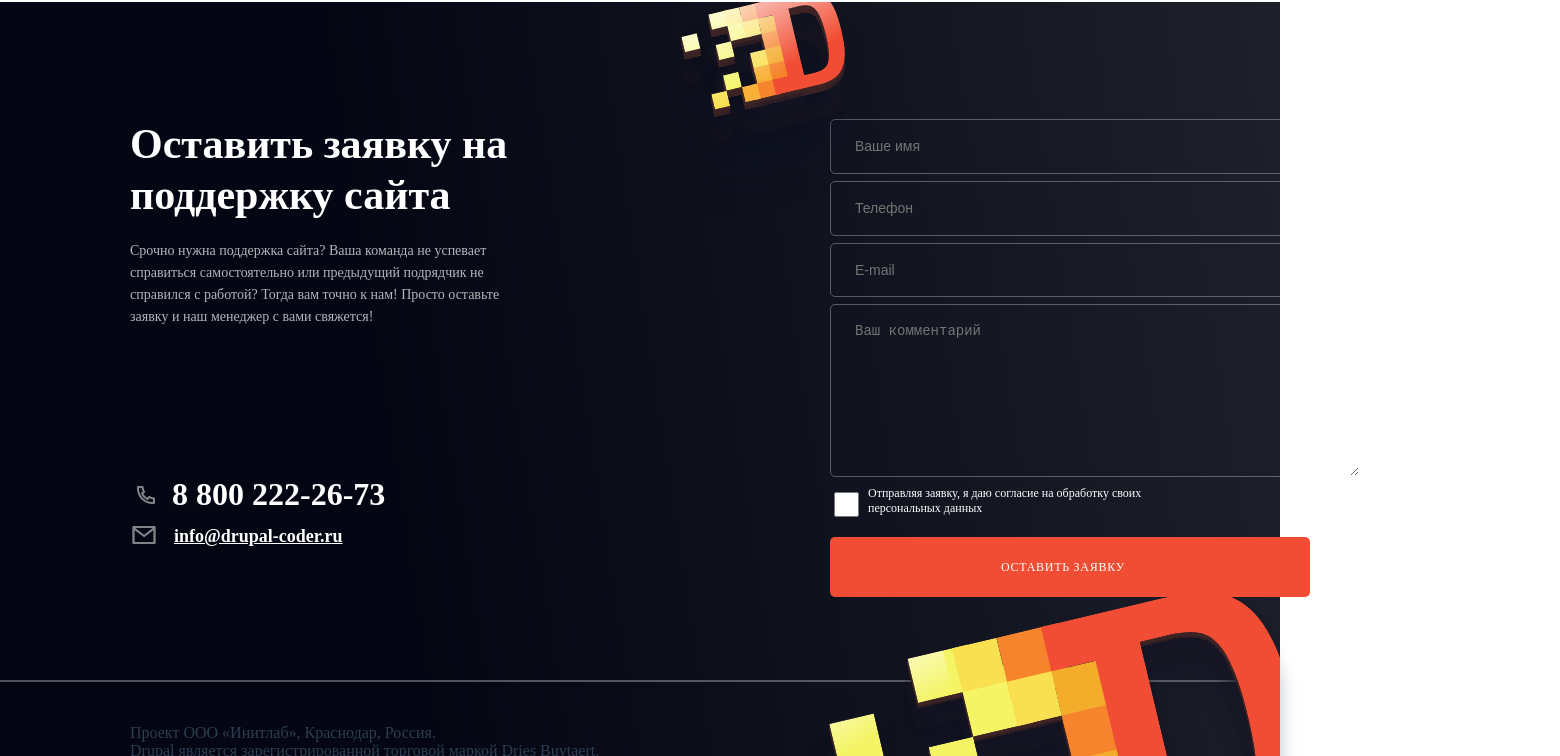
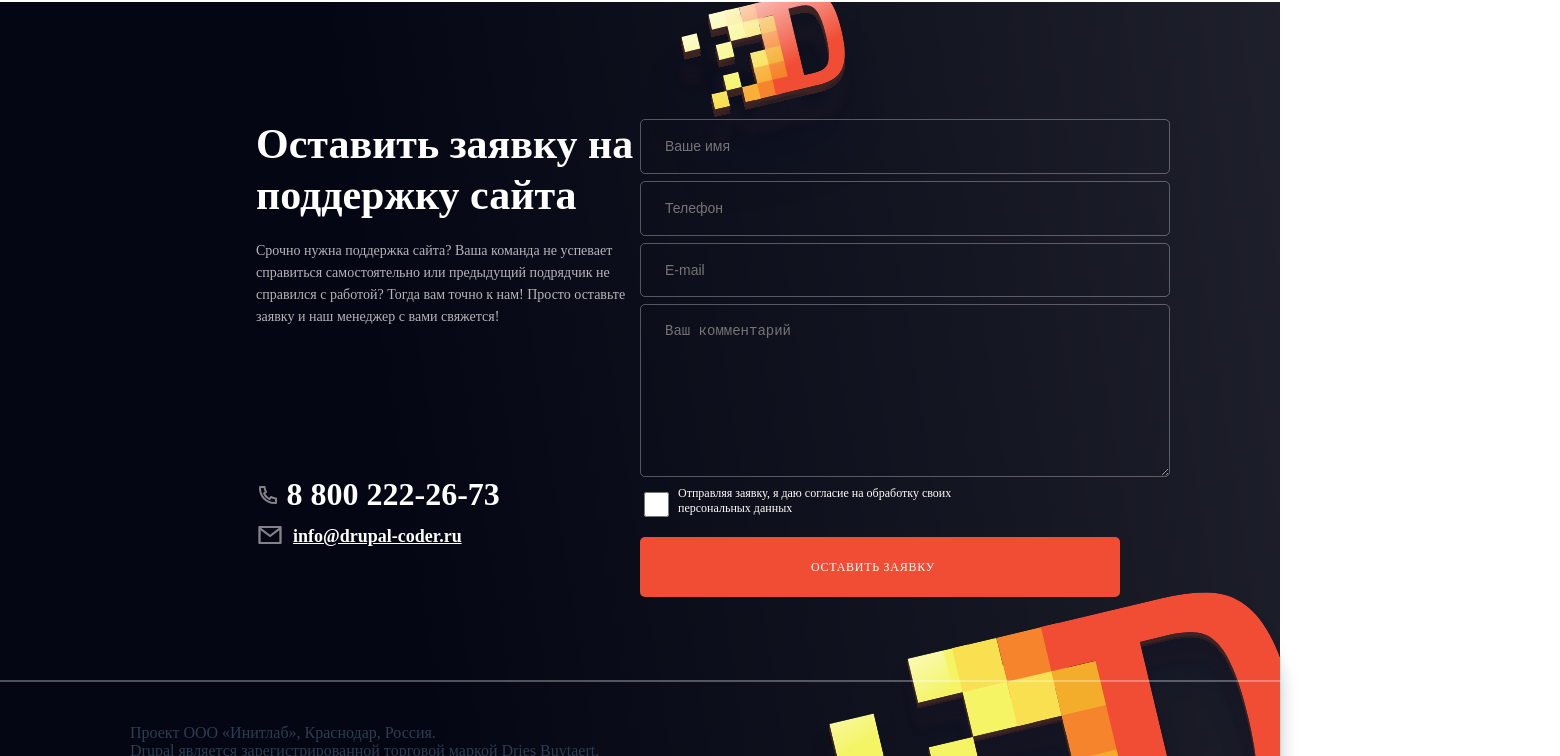
Before and after one commit to Krillof/UniversityWebPage, a Vue app: page / in a window 1280 px wide. Shown: the part 8560-9316 px from the top of the page, 1560 px wide, since content can reach past the window. Built offline with nearby package versions, Linux system fonts and the light colour scheme; a web font is replaced by a local one.

Commit message:
Разметки
Новые разметки у некоторых старых блоков

```diff
--- a/src/components/PageFooter.vue
+++ b/src/components/PageFooter.vue
@@ -1,5 +1,7 @@
 <template>
   <div class="footer-conteiner">
+    <img class="footer-D" :src='require("@/assets/Footer-D.svg")'>
+    <img class="footer-d-small" :src='require("@/assets/Footer-d-small.svg")'>
     <div class="footer-form">
       <div class="footer-btm">
         <div class="footer-btm-text">
@@ -44,8 +46,6 @@
         Проект ООО «Инитлаб», Краснодар, Россия. <br> Drupal является зарегистрированной торговой маркой Dries Buytaert.
       </div>
     </div>
-    <img class="footer-D" :src='require("@/assets/Footer-D.svg")'>
-    <img class="footer-d-small" :src='require("@/assets/Footer-d-small.svg")'>
   </div>
 </template>
 
@@ -68,10 +68,10 @@
 }
 .footer-form{
   position: absolute;
-width: 480px;
-height: 478px;
-left: 830px;
-top: 117px;
+  width: 480px;
+  height: 478px;
+  left: 50%;
+  top: 117px;
 }
 .footer-btm{
   position: absolute;
@@ -139,16 +139,15 @@ top: 117px;
 }
 .footer-info{
   position: absolute;
-  width: 480px;
+  width: 100%;
   height: 439px;
-  left: 130px;
   top: 117px;
 }
 .footer-info-text-1{
   position: absolute;
   width: 480px;
   height: 102px;
-  left: 0px;
+  left: 20%;
   top: 0px;
   font-family: 'Montserrat';
   font-style: normal;
@@ -162,7 +161,7 @@ top: 117px;
   position: absolute;
   width: 480px;
   height: 88px;
-  left: 0px;
+  left: 20%;
   top: 121px;
   font-family: 'Montserrat';
   font-style: normal;
@@ -177,7 +176,7 @@ top: 117px;
   position: absolute;
   width: 305px;
   height: 48px;
-  left: 2px;
+  left: 20%;
   top: 351px;
   align-items: left;
   text-align: left;
@@ -186,7 +185,7 @@ top: 117px;
   position: absolute;
   width: 24px;
   height: 24px;
-  left: 2px;
+  left: 0%;
   top: 28%;
   opacity: 0.5;
 }
@@ -194,7 +193,7 @@ top: 117px;
   position: absolute;
   width: 263px;
   height: 48px;
-  left: 40px;
+  left: 10%;
   top: 0;
   font-family: 'Montserrat';
   font-style: normal;
@@ -209,7 +208,7 @@ top: 117px;
   position: absolute;
   width: 247px;
   height: 27px;
-  left: 0px;
+  left: 20%;
   top: 404px;
   align-items: left;
   text-align: left;
@@ -217,7 +216,7 @@ top: 117px;
 .footer-mail-1{
   width: 28px;
   height: 24px;
-  left: 0px;
+  left: 0%;
   top: 28%;
   opacity: 0.5;
 }
@@ -225,7 +224,7 @@ top: 117px;
   position: absolute;
   width: 203px;
   height: 27px;
-  left: 44px;
+  left: 15%;
   top: 0px;
   font-family: 'Montserrat';
   font-style: normal;
@@ -239,7 +238,7 @@ top: 117px;
 }
 .footer-block{
   position: absolute;
-  width: 1441px;
+  width: 100%;
   height: 150px;
   left: 0px;
   top: 666px;
@@ -253,7 +252,7 @@ top: 117px;
   text-align: left;
 }
 .footer-vector{
-  width: 1441px;
+  width: 100%;
   height: 0px;
   left: 0px;
   top: 0px;
--- a/src/components/bodyComponents/BodyCompetencies.vue
+++ b/src/components/bodyComponents/BodyCompetencies.vue
@@ -119,24 +119,24 @@ export default {
 <style scoped>
 .services{
   position: absolute;
-    width: 1082px;
+    width: 100%;
     height: 716px;
-    left: 130px;
+    left: 0%;
     top: 750px;
     background: white;
 }
 
 .servicex-text-top1{
   position: absolute;
-    width: 580px;
-    height: 153px;
-    left: 139px;
+  width: 580px;
+  height: 153px;
+  left: 20%;
 }
 .servicex-text-top2{
   position: absolute;
   width: 493px;
   height: 44px;
-  left: 139px;
+  left: 20%;
   top: 171px;
 }
 
@@ -173,56 +173,56 @@ export default {
   position: absolute;
   width: 182px;
   height: 194px;
-  left: 130px;
+  left: 20%;
   top: 278px;
 }
 .adv2-2{
   position: absolute;
   width: 182px;
   height: 194px;
-  left: 429px;
+  left: 36%;
   top: 278px;
 }
 .adv2-3{
   position: absolute;
   width: 182px;
   height: 194px;
-  left: 730px;
+  left: 54%;
   top: 278px;
 }
 .adv2-4{
   position: absolute;
   width: 182px;
   height: 194px;
-  left: 1030px;
+  left: 70%;
   top: 278px;
 }
 .adv2-5{
   position: absolute;
   width: 182px;
   height: 194px;
-  left: 131px;
+  left: 20%;
   top: 522px;
 }
 .adv2-6{
   position: absolute;
   width: 182px;
   height: 194px;
-  left: 429px;
+  left: 36%;
   top: 522px;
 }
 .adv2-7{
   position: absolute;
   width: 182px;
   height: 194px;
-  left: 730px;
+  left: 54%;
   top: 522px;
 }
 .adv2-8{
   position: absolute;
   width: 182px;
   height: 194px;
-  left: 1030px;
+  left: 70%;
   top: 522px;
 }
 
```
